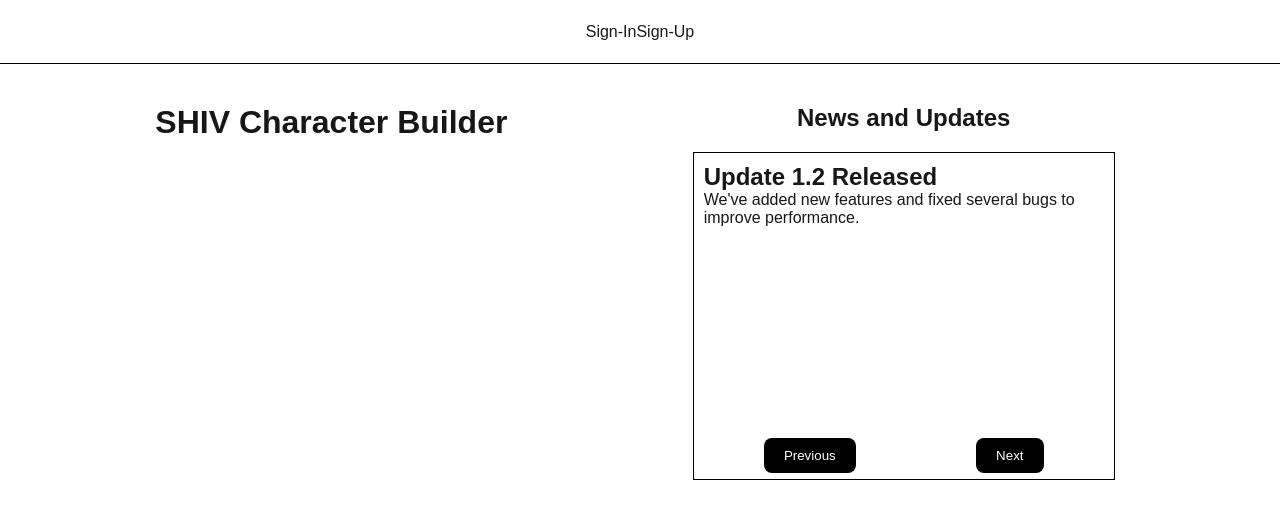
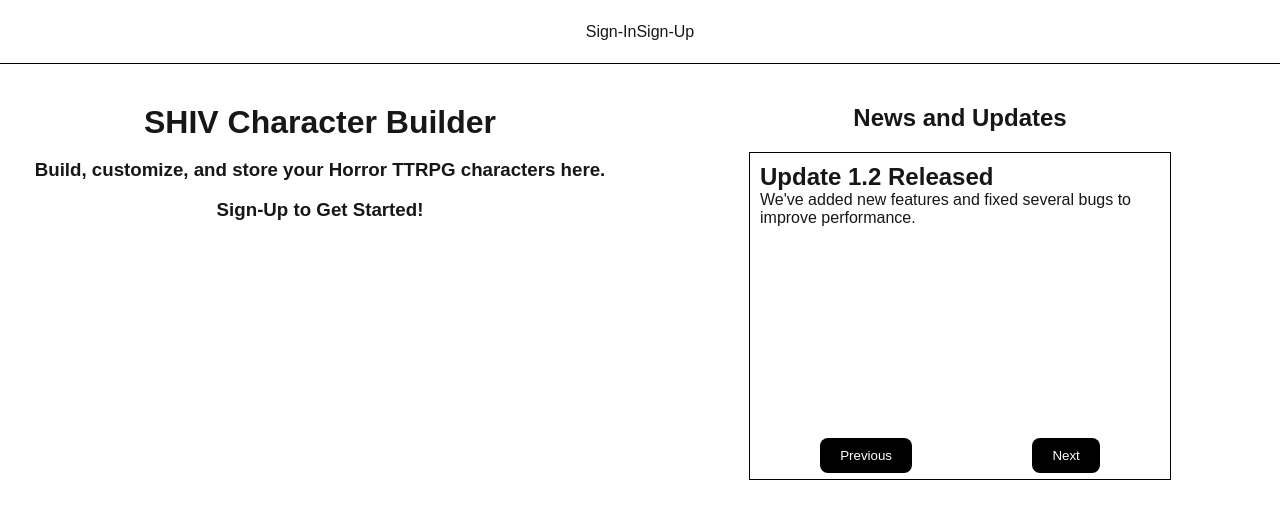
Before and after one commit to ZippyDaFish/character-builder, a Next.js app: page / in a window 1280 px wide. Shown: the top 518 px of the page. Built offline with nearby package versions, Linux system fonts and the light colour scheme; no server answers.

Commit message:
change homepage rough draft UI

```diff
--- a/app/page.js
+++ b/app/page.js
@@ -8,6 +8,10 @@ export default function Home() {
     <div className={styles.pageContainer}>
       <div className={styles.container}>
         <h1>SHIV Character Builder</h1>
+        <br/>
+        <h3>Build, customize, and store your Horror TTRPG characters here.</h3>
+        <br/>
+        <h3>Sign-Up to Get Started!</h3>
       </div>
       <div className={styles.container}>
         <h2>News and Updates</h2>
--- a/app/page.module.css
+++ b/app/page.module.css
@@ -9,4 +9,5 @@
   display: flex;
   flex-direction: column;
   align-items: center;
+  width: 50%;
 }
```
